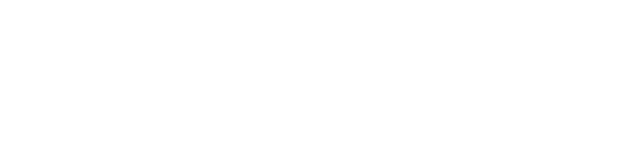
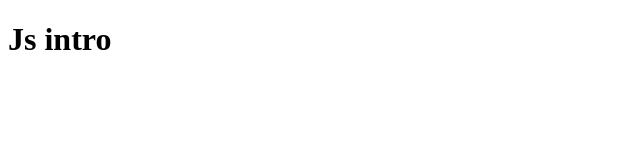
Before and after one commit to Ahmedhassan26444/JavaScript-Revision, a plain HTML site: page JavaScript Introduction 1/index.html in a window 1280 px wide. Shown: the whole page, without its empty margins (0-640 px from the left). Drawn offline with Linux system fonts and the light colour scheme.

Commit message:
added h1

```diff
--- a/JavaScript Introduction 1/index.html
+++ b/JavaScript Introduction 1/index.html
@@ -3,9 +3,9 @@
 <head>
     <meta charset="UTF-8">
     <meta name="viewport" content="width=device-width, initial-scale=1.0">
-    <title>Document</title>
+    <title>JavaScript Introduction</title>
 </head>
 <body>
-
+    <h1>Js intro</h1>
 </body>
 </html>
```
